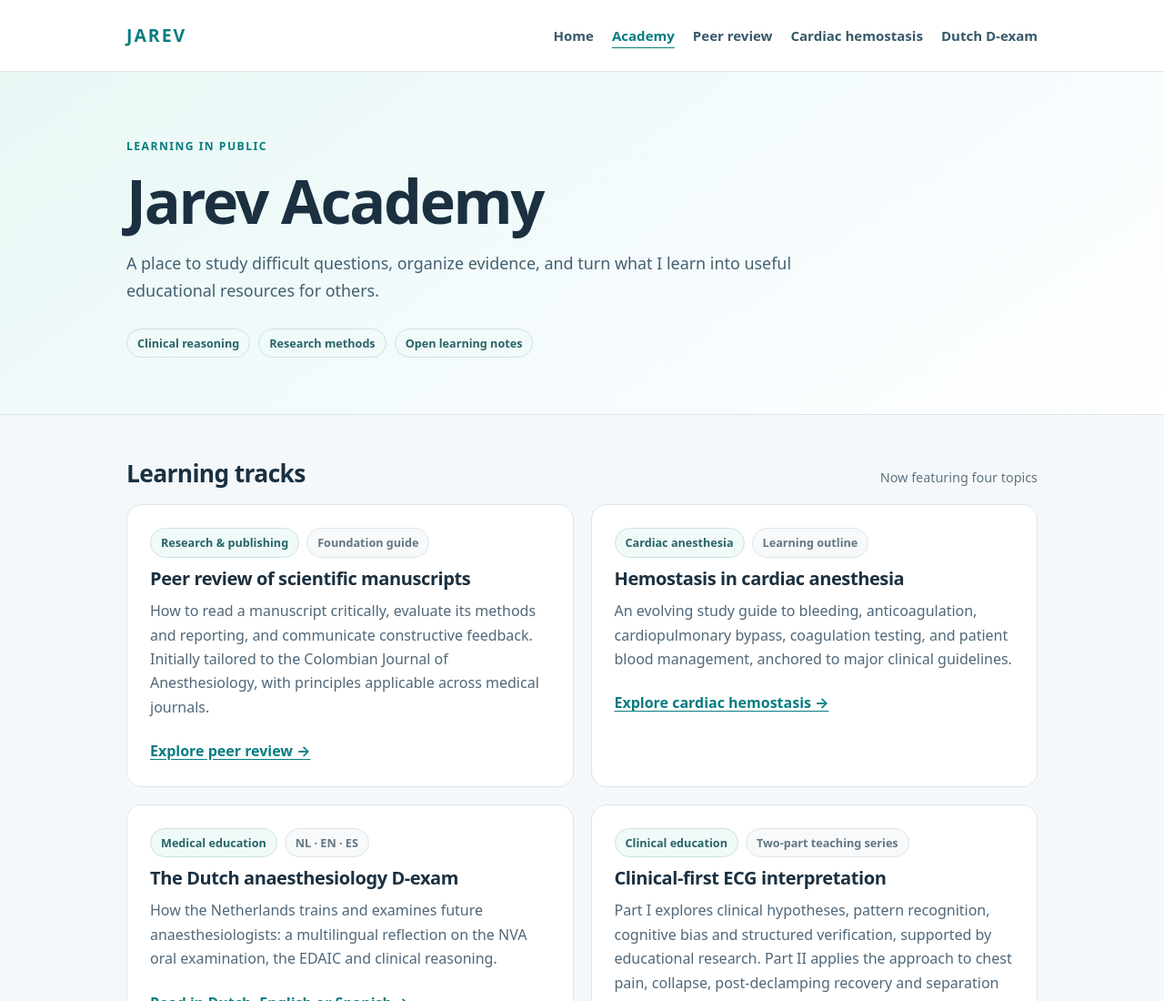
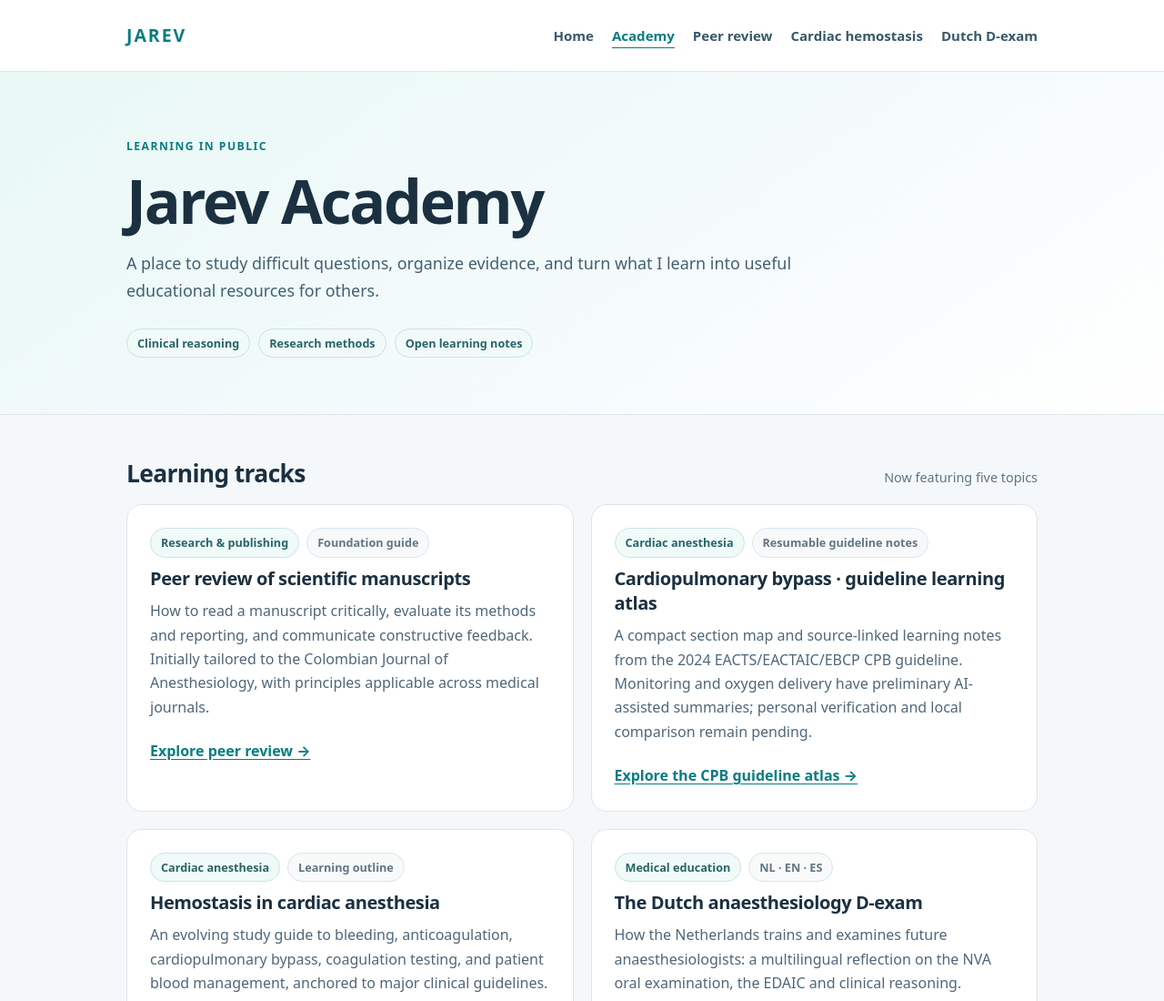
Before and after one commit to dokjarev/dokjarev.github.io, a plain HTML site: page academy/index.html in a window 1280 px wide. Shown: the top 1100 px of the page at 91% size. Drawn offline with Linux system fonts and the light colour scheme.

Commit message:
Add CPB guideline learning atlas to Academy index

```diff
--- a/academy/index.html
+++ b/academy/index.html
@@ -27,13 +27,19 @@
 </div></section>
 <main class="container page-main">
 <section class="section" aria-labelledby="topics-title">
-<div class="section-header"><h2 id="topics-title">Learning tracks</h2><span class="muted small">Now featuring four topics</span></div>
+<div class="section-header"><h2 id="topics-title">Learning tracks</h2><span class="muted small">Now featuring five topics</span></div>
 <div class="grid">
 <article class="card">
 <div class="meta"><span class="pill">Research & publishing</span><span class="pill neutral">Foundation guide</span></div>
 <h3>Peer review of scientific manuscripts</h3>
 <p>How to read a manuscript critically, evaluate its methods and reporting, and communicate constructive feedback. Initially tailored to the Colombian Journal of Anesthesiology, with principles applicable across medical journals.</p>
 <a class="card-link" href="peer-review.html">Explore peer review →</a>
+</article>
+<article class="card">
+<div class="meta"><span class="pill">Cardiac anesthesia</span><span class="pill neutral">Resumable guideline notes</span></div>
+<h3>Cardiopulmonary bypass · guideline learning atlas</h3>
+<p>A compact section map and source-linked learning notes from the 2024 EACTS/EACTAIC/EBCP CPB guideline. Monitoring and oxygen delivery have preliminary AI-assisted summaries; personal verification and local comparison remain pending.</p>
+<a class="card-link" href="cpb-guideline-notes.html">Explore the CPB guideline atlas →</a>
 </article>
 <article class="card">
 <div class="meta"><span class="pill">Cardiac anesthesia</span><span class="pill neutral">Learning outline</span></div>
```
